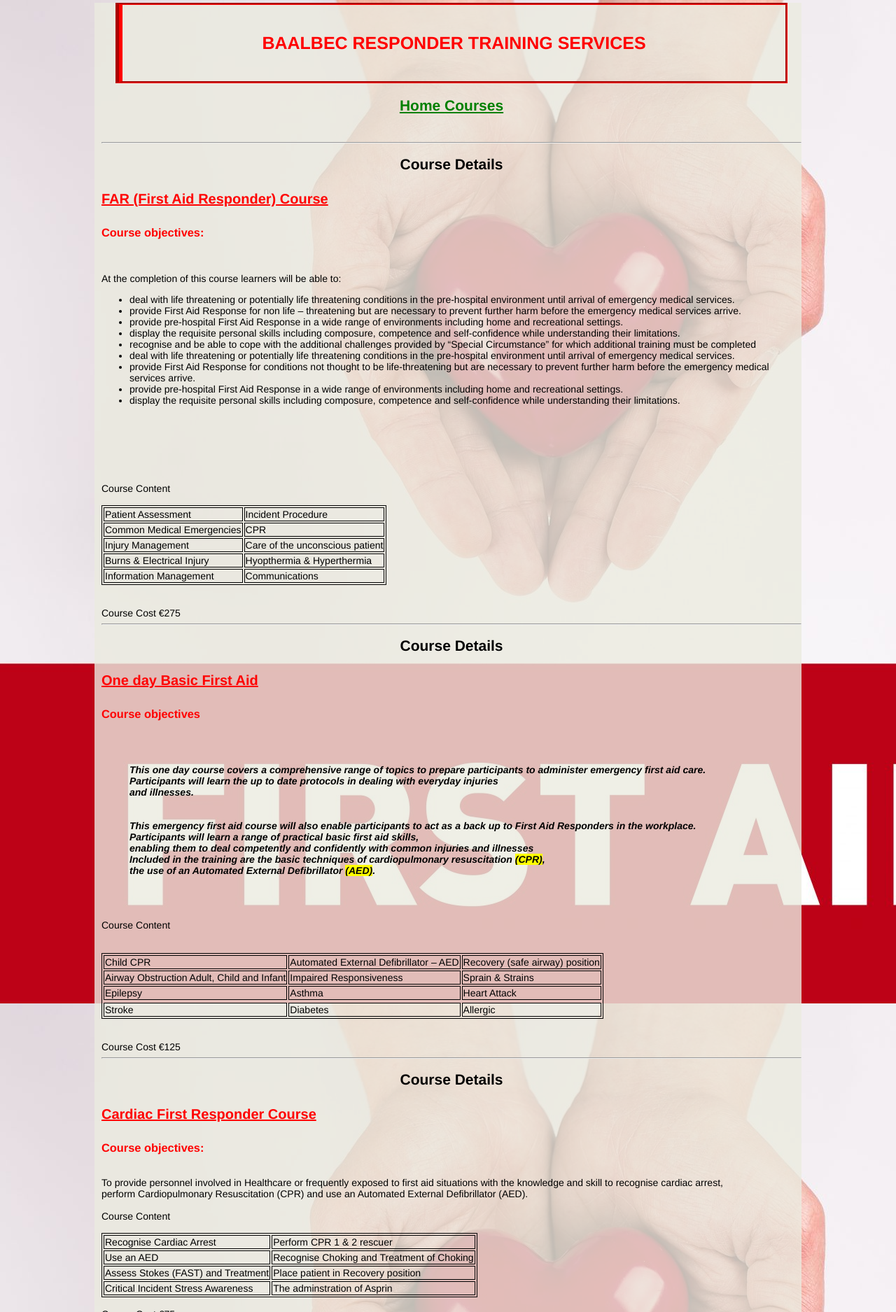
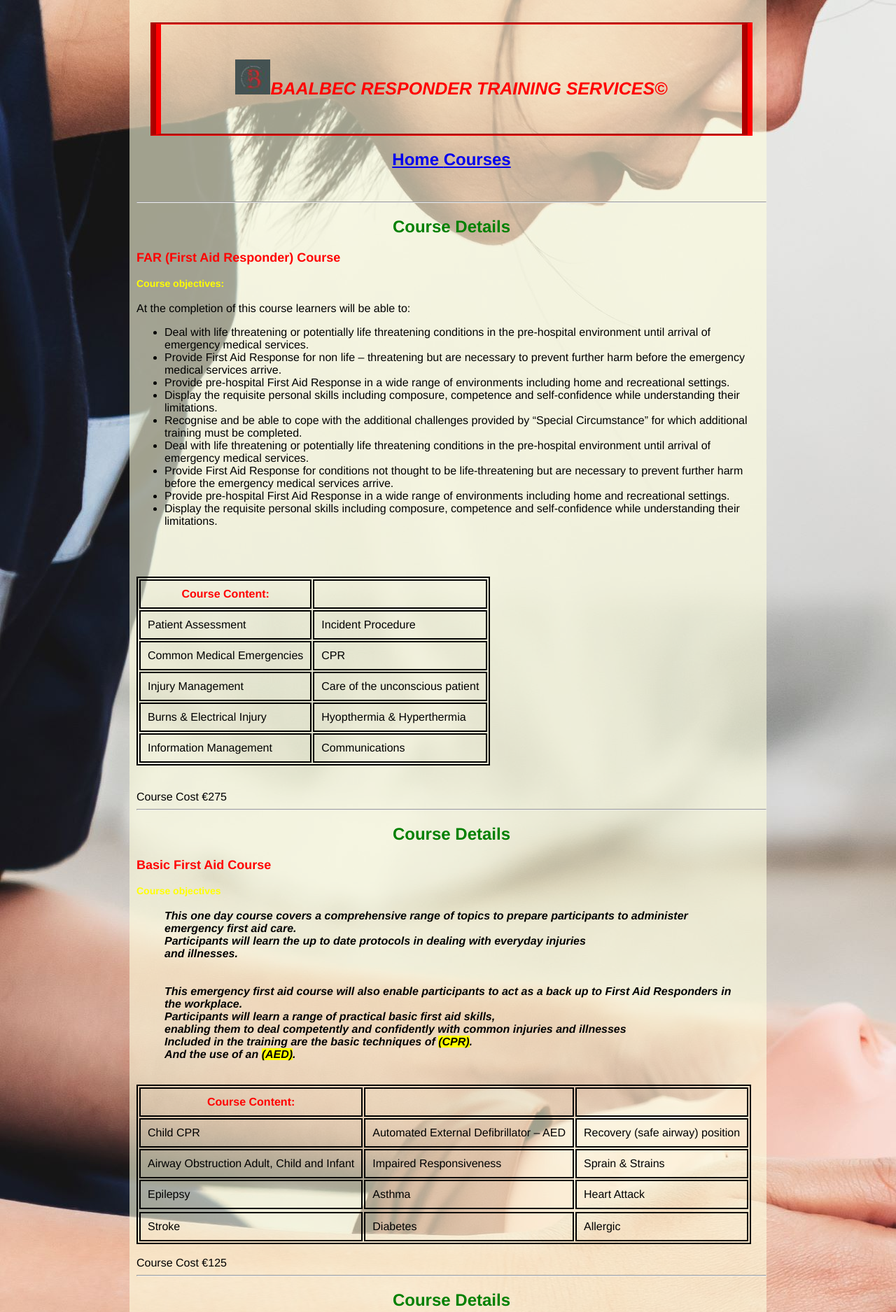
Before and after one commit to TrishMurphy/WebDesign4, a plain HTML site: page coursedetails.html in a window 1280 px wide. Shown: the part 16-1891 px from the top of the page at 70% size. Drawn offline with Linux system fonts and the light colour scheme.

Commit message:
Add files via upload

```diff
--- a/coursedetails.html
+++ b/coursedetails.html
@@ -5,7 +5,8 @@
 <meta name="keywords" content="First Aid,Medical,Training,Courses,Equipment,Certification">
 <meta name="description" content="First Aid Training and Recertification">
 <meta name= "author" content="Trish Murphy">
-<title>  Course Available </title>
+<title> BAALBEC RESPONDER TRAINING SERVICES </title>
+
 <style>
 body	{
 		font-family: arial, helvetica, sans-serif;
@@ -13,87 +14,69 @@ body	{
 		color: Black;
 		background-color:lightgrey;
 		margin:10px;
-		padding: 0
 		background-color: #ccc;
-		color:black;
-		background-image: url("images/first aid 2.jfif")
+		color:Black;
+		background-image: url("images/cpr 1.jpg")
 		}
-
 #wrapper{
-		width:1000px;
-		height:2200px;
+		width:900px;
+		height:2800px;
 		margin-left:auto;
 		margin-right:auto;
 		padding-left:10px;
 		padding-right10px;
-		background-color:rgba(235,235,224,0.8);
+		background-color:rgba(340 340,224,0.6);
 		font-family: ariel, helvetica, sans-serif;
-		font-size:14px;
+		font-size:16px;
 		}
 
 h1 {
-	padding:40px;
-	font-size:4em;
+	padding:50px;
+	font-size:25px;
 	margin:20px;
 	border-style: groove;
-	border-left-width:10px;
-	border-right-width10px;
+	border-left-width:15px;
+	border-right-width:15px;
 	border-color:red;
 	font-family:ariel, helvetica, sans-serif;
-	font-size:25px;
 	text-align:center;
 	color:red;
 	}
 
 h2 	{
 	text-align:center;
-	color:red
+	color:green;
 	clear: both;
 	}
 
 h3	{
 	text-align:left;
+	font-size:18px;
 	color: red;
 	}
 
 h4	{
-	color:red;
-	text-align:left;
-	font-size:20px;
-	text-decoration: underline;
-	}
-
-img	{
-	border-radius:15px;
+	color:yellow;
+	font-size: 14px;
 	}
 
 table, th, td {
-				border:1px solid black;
-
+				border:2px solid black;
 			  }
-a:link	{
-		font-size; 1.2em;
-		color:green;
-		background-color: transparent;
-		text-decoration:underline;
+		th,td {
+				padding:10px;
+			  }
+		th	  {
+				text-align:center;
+				color:red;
+			th:hover	{
+						background-color:purple;
 						}
 
-a:visited	{
-			color:red;
-			background-color:transparent;
-			text-decoration:none
-			}
 
-a:hover		{
-			color:purple;
-			background-color:transparent;
-			text-decoration:underline;
-			}
-
-a:active	{
-			color:grey;
-			background-color:transparent;
-			text-decoration: underline;
+ol		{
+		text-align:center;
+		color: black;
 		}
 
 #description {
@@ -102,23 +85,13 @@ a:active	{
 			margin-right: auto;
 			}
 
-#partners	{
-			width: 600px;
-			margin-left: auto;
-			margin-right: auto;
-			}
 
-#links		{
-			width: 750px;
-			margin-left: 150px;
-			margin-right: auto;
-			}
 </style>
 </head>
 <body>
 <div id="wrapper">
-
-	 <h1> BAALBEC RESPONDER TRAINING SERVICES</h1>
+	<br>
+	 <h1> <em><strong><img src="images/logo2.jpg" alt="baalbec logo" >BAALBEC RESPONDER TRAINING SERVICES&copy;</strong></em></h1>
 
 
 
@@ -128,32 +101,28 @@ a:active	{
 <hr>
 	<h2> Course Details </h2>
 
-	  <h4>FAR (First Aid Responder) Course</h4>
-	<h3>Course objectives:</h3><br>
-	<br>
+	  <h3>FAR (First Aid Responder) Course</4>
+	<h4>Course objectives:</h4>
 At the completion of this  course learners will be able to:
 <ul>
-	<li>	deal with life threatening or potentially life threatening conditions in the pre-hospital environment until arrival of emergency medical services.
-	<li>	provide First Aid Response for non life – threatening but are necessary to prevent further harm before the emergency medical services arrive.
-	<li>	provide pre-hospital First Aid Response in a wide range of environments including home and recreational settings.
-	<li>	display the requisite personal skills including composure, competence and self-confidence while understanding their limitations.
-	<li>	recognise and be able to cope with the additional challenges provided by <q>Special Circumstance</q> for which additional training must be completed
-	<li>	deal with life threatening or potentially life threatening conditions in the pre-hospital environment until arrival of emergency medical services.
-	<li>	provide First Aid Response for conditions not thought to be life-threatening but are necessary to prevent further harm before the emergency medical services arrive.
-	<li>	provide pre-hospital First Aid Response in a wide range of environments including home and recreational settings.
-	<li>	display the requisite personal skills including composure, competence and self-confidence while understanding their limitations.
+
+	<li>	Deal with life threatening or potentially life threatening conditions in the pre-hospital environment until arrival of emergency medical services.
+	<li>	Provide First Aid Response for non life – threatening but are necessary to prevent further harm before the emergency medical services arrive.
+	<li>	Provide pre-hospital First Aid Response in a wide range of environments including home and recreational settings.
+	<li>	Display the requisite personal skills including composure, competence and self-confidence while understanding their limitations.
+	<li>	Recognise and be able to cope with the additional challenges provided by <q>Special Circumstance</q> for which additional training must be completed.
+	<li>	Deal with life threatening or potentially life threatening conditions in the pre-hospital environment until arrival of emergency medical services.
+	<li>	Provide First Aid Response for conditions not thought to be life-threatening but are necessary to prevent further harm before the emergency medical services arrive.
+	<li>	Provide pre-hospital First Aid Response in a wide range of environments including home and recreational settings.
+	<li>	Display the requisite personal skills including composure, competence and self-confidence while understanding their limitations.
 </li>
 </ul>
-<br>
-<br>
-<br>
 
 <br><br><br>
 
-<caption>Course Content</caption>
-<br>
-<br>
 <table>
+	<th> Course Content:</th>
+	<th></th>
 	<tr>
 		<td>Patient Assessment</td>
 		<td>Incident Procedure</td>
@@ -182,25 +151,21 @@ At the completion of this  course learners will be able to:
 
 <hr>
 <h2> Course Details </h2>
-  <h4>One day Basic First Aid</h4>
-	<h3>Course objectives</h3><br>
-	<br>
+  <h3> Basic First Aid Course</h3>
+	<h4>Course objectives</h4>
 <blockquote><strong><em>This one day course covers a comprehensive range of topics to prepare participants to administer emergency first aid care. <br>Participants will learn the up to date protocols in dealing with everyday injuries<br>
 and illnesses. <br>
 <br>
 <br> This emergency first aid course will also enable participants to act as a back up to First Aid Responders in the workplace.<br> Participants will learn a range of practical basic first aid skills,<br> enabling them to deal competently and confidently with common injuries and illnesses<br>
 
-Included in the training are the basic techniques of cardiopulmonary resuscitation <mark>(CPR)</mark>,<br> the use of an Automated External Defibrillator <mark>(AED)</mark>.<br></blockquote></strong></em><br>
-<br>
-<br>
+Included in the training are the basic techniques of <abbe title="Cardiopulmonary Resuscitation"><CPR><mark>(CPR)</mark>.<br>And the use of an <abbe title="Automated Exeternal Defibrillation"><mark>(AED)</mark>.<br></blockquote></strong></em><br>
 
 
-Course Content <br>
-
-<br>
-<br>
 
 <table>
+		<th> Course Content:</th>
+		<th></th>
+		<th></th>
 	<tr>
 			<td>Child CPR</td>
 			<td>Automated External Defibrillator – AED</td>
@@ -226,27 +191,24 @@ Course Content <br>
 		</tr>
 </table>
 <br>
-	<br>
-
-
 		Course Cost
 		€125
 
 
 <hr>
 <h2> Course Details </h2>
-  <h4>Cardiac First Responder Course</h4>
-	<h3>Course objectives:</h3>
+  <h3>Cardiac First Responder Course</h3>
+	<h4>Course objectives:</h4>
 	<br>
-To provide personnel involved in Healthcare or frequently exposed to first aid situations with the knowledge and skill to recognise cardiac arrest,<br> perform Cardiopulmonary Resuscitation (CPR) and use an Automated External Defibrillator (AED).
-
+To provide personnel involved in Healthcare or who are frequently exposed to first aid situations with the knowledge and skill to recognise cardiac arrest,<br> perform Cardiopulmonary Resuscitation (CPR) and use an Automated External Defibrillator (AED).
 <br>
 <br>
 
-Course Content
-<br>
-<br>
+
 <table>
+	<th> Course Content:</th>
+	<th></th>
+
 	<tr>
 		<td>Recognise Cardiac Arrest</td>
 		<td>Perform CPR 1 & 2 rescuer</td>
@@ -261,11 +223,29 @@ Course Content
 		<td>The adminstration of Asprin</td>
 </table>
 <br>
-
 		Course Cost
 		€75
 
+<h3> Abbreviation List</h3>
 
+<dl>
+	<dt><strong>CFRC</strong></dt>
+		<dd><em>Cardiac First Responder Community</em></dd>
+
+	<dt><strong>FAR</strong></dt>
+		<dd><em> First Aid Responder</em></dd>
+
+	<dt><strong>PHECC</strong></dt>
+		<dd><em> Pre-Hospital Emergency Care Council</em></dd>
+	<dt><strong>IHF</strong></dt>
+		<dd><em> Irish Heart Foundation</em></dd>
+	<dt><strong>FBAO</strong></dt>
+		<dd><em> Foreign Body Airway Obstruction</em></dd>
+	<dt><strong>CPR</strong></dt>
+		<dd><em> Cardiopulmonary Resuscitation</em></dd>
+	<dt><strong>AED</strong></dt>
+		<dd> <em>Automated External Defibrillatior</em></dd>
+</dl>
 
 </div>
 </body>
```
Lines whose indentation alone changed are shown as unchanged.
